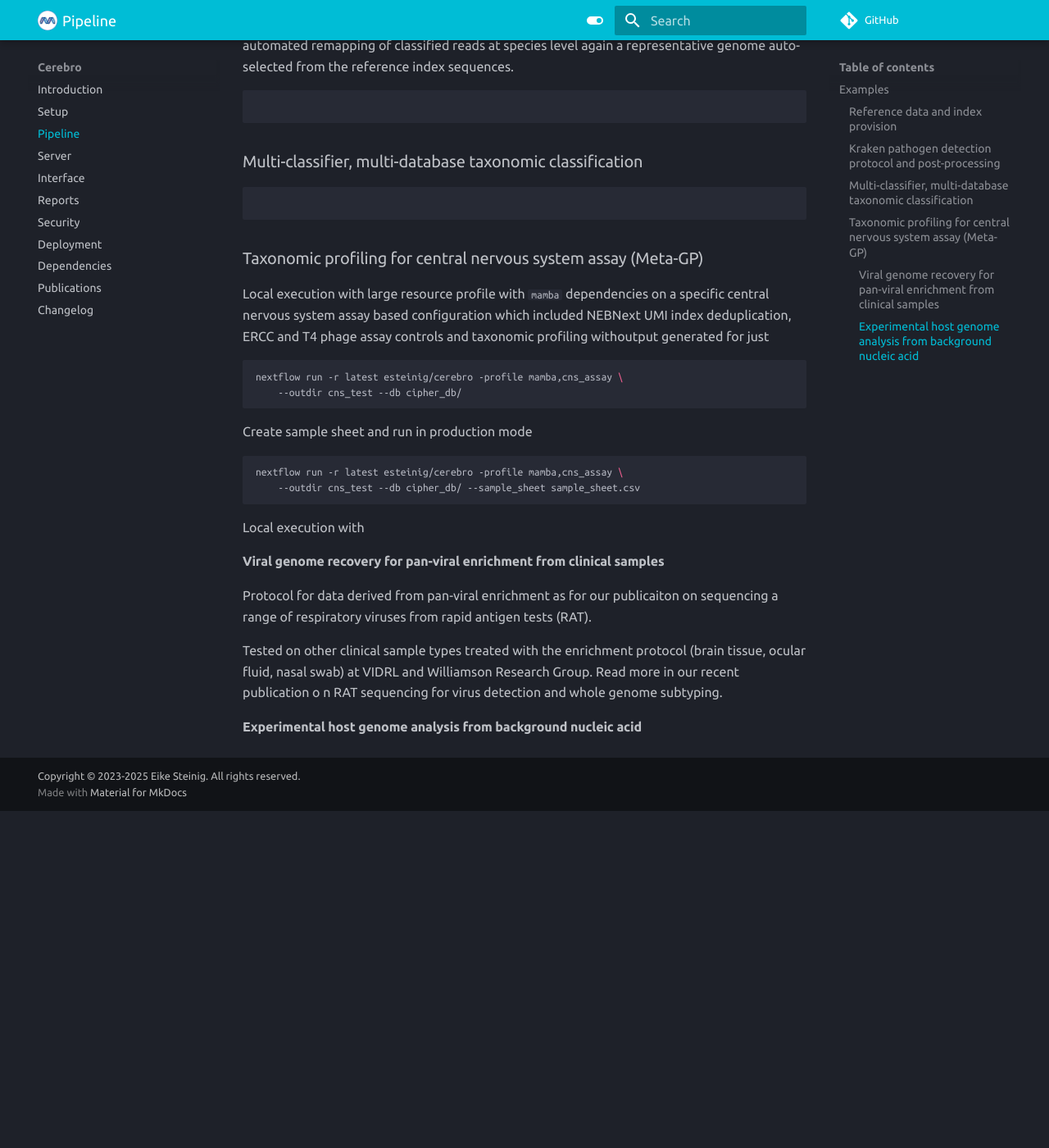
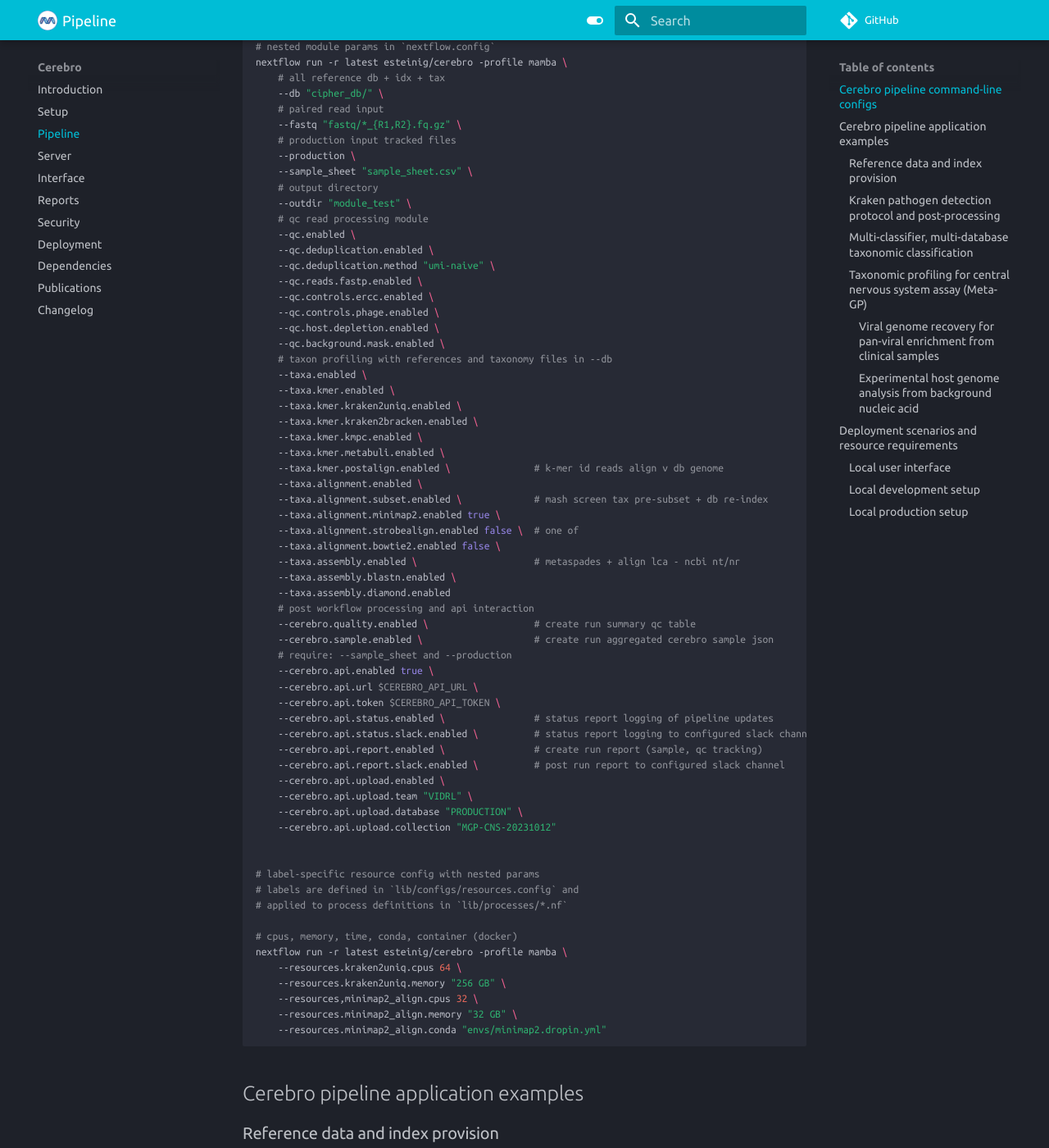
Before and after one commit to esteinig/cerebro, an MkDocs documentation site: the page built from docs/pipeline.md, in a window 1280 px wide and 1400 px high, scrolled down 509 px. Shown: the whole window at 82% size. Built offline with MkDocs 1.6.1 and Material for MkDocs 9.7.7, drawn with Linux system fonts in a browser that asks for light colours; comment, search, counter and statistics services are not loaded; before the commit the page ends 1498 px from its top, so only the background shows below that; some of the changed text lies outside the part shown.

````diff
--- a/docs/pipeline.md
+++ b/docs/pipeline.md
@@ -1,4 +1,92 @@
-## Examples
+
+#### Cerebro pipeline command-line configs
+
+```bash
+# main profiles
+nextflow run -r latest esteinig/cerebro \
+    # local conda,mamba env created for each process
+    -profile conda,mamba
+    # kmer, alignment, assembly classifier modules
+    -profile kmer,alignment,assembly
+    # process-configured resource profiles
+    -profile small,medium,large,galactic
+    # specific protocol configs
+    -profile cns_assay,panviral,aneuploidy
+    # data provisioning
+    -profile cipher_db
+    # workflow testing
+    -profile cipher_test
+    # workflow dev
+    -profile io_mode,qc_mode,dev_mode
+
+# nested module params in `nextflow.config`
+nextflow run -r latest esteinig/cerebro -profile mamba \
+    # all reference db + idx + tax
+    --db "cipher_db/" \
+    # paired read input
+    --fastq "fastq/*_{R1,R2}.fq.gz" \
+    # production input tracked files
+    --production \
+    --sample_sheet "sample_sheet.csv" \
+    # output directory
+    --outdir "module_test" \
+    # qc read processing module
+    --qc.enabled \
+    --qc.deduplication.enabled \
+    --qc.deduplication.method "umi-naive" \
+    --qc.reads.fastp.enabled \
+    --qc.controls.ercc.enabled \
+    --qc.controls.phage.enabled \
+    --qc.host.depletion.enabled \
+    --qc.background.mask.enabled \
+    # taxon profiling with references and taxonomy files in --db
+    --taxa.enabled \
+    --taxa.kmer.enabled \
+    --taxa.kmer.kraken2uniq.enabled \
+    --taxa.kmer.kraken2bracken.enabled \
+    --taxa.kmer.kmpc.enabled \
+    --taxa.kmer.metabuli.enabled \
+    --taxa.kmer.postalign.enabled \               # k-mer id reads align v db genome
+    --taxa.alignment.enabled \
+    --taxa.alignment.subset.enabled \             # mash screen tax pre-subset + db re-index
+    --taxa.alignment.minimap2.enabled true \
+    --taxa.alignment.strobealign.enabled false \  # one of
+    --taxa.alignment.bowtie2.enabled false \
+    --taxa.assembly.enabled \                     # metaspades + align lca - ncbi nt/nr
+    --taxa.assembly.blastn.enabled \
+    --taxa.assembly.diamond.enabled
+    # post workflow processing and api interaction
+    --cerebro.quality.enabled \                   # create run summary qc table
+    --cerebro.sample.enabled \                    # create run aggregated cerebro sample json
+    # require: --sample_sheet and --production
+    --cerebro.api.enabled true \
+    --cerebro.api.url $CEREBRO_API_URL \
+    --cerebro.api.token $CEREBRO_API_TOKEN \
+    --cerebro.api.status.enabled \                # status report logging of pipeline updates
+    --cerebro.api.status.slack.enabled \          # status report logging to configured slack channel
+    --cerebro.api.report.enabled \                # create run report (sample, qc tracking)
+    --cerebro.api.report.slack.enabled \          # post run report to configured slack channel
+    --cerebro.api.upload.enabled \
+    --cerebro.api.upload.team "VIDRL" \
+    --cerebro.api.upload.database "PRODUCTION" \
+    --cerebro.api.upload.collection "MGP-CNS-20231012"
+
+
+# label-specific resource config with nested params
+# labels are defined in `lib/configs/resources.config` and
+# applied to process definitions in `lib/processes/*.nf`
+
+# cpus, memory, time, conda, container (docker)
+nextflow run -r latest esteinig/cerebro -profile mamba \
+    --resources.kraken2uniq.cpus 64 \
+    --resources.kraken2uniq.memory "256 GB" \
+    --resources,minimap2_align.cpus 32 \
+    --resources.minimap2_align.memory "32 GB" \
+    --resources.minimap2_align.conda "envs/minimap2.dropin.yml"
+```
+
+## Cerebro pipeline application examples
+
 
 ### Reference data and index provision
 
@@ -54,3 +142,39 @@ Tested on other clinical sample types treated with the enrichment protocol (brai
 
 
 #### Experimental host genome analysis from background nucleic acid
+
+
+## Deployment scenarios and resource requirements
+
+#### Local user interface
+
+`Cerebro` web-application stack deployment without sequence data processing or integration testing using `Nextflow` pipeline runs. Requires minimal resources but recommended around 32GB RAM, 8 CPU, 100GB - 1TB storage depending on scale, no GPU. Can be configured as web server (see documentation). Runs the `Docker` stack with `MongoDB` and `Redis` databases.
+
+Can run on laptops with fast local upload of disk-stored models ( `.json`) of workflow outputs for the `cerebro api upload` command-line task and the local stack database to load these models from disk on demand.
+
+```
+
+```
+
+#### Local development setup
+
+`Cerebro` frontend with test outputs from workflows for `dev` and development system can run on a normal home system (16 CPU, 64GB RAM, 1 NVIDIA GPU) and is specifically configured (database size, test datasets) to run quick integration "smoke" tests with [`cipher`] for continuous integration of quality assurance during development.
+
+```
+
+```
+
+#### Local production setup
+
+Routine automated runs of the `Cerebro` profiling workflow are provisioned ideally
+(NextSeq 2000 150 PE DNA + RNA + NTC libraries) around 256 CPU, 2 TB RAM, 25TB storage.
+
+```
+
+```
+
+We run nanopore basecalling via `dorado` on 6 NVIDIA-A100 GPUs.
+
+```
+
+```
````
Also changed, not shown: README.md (+32 -141 lines).
